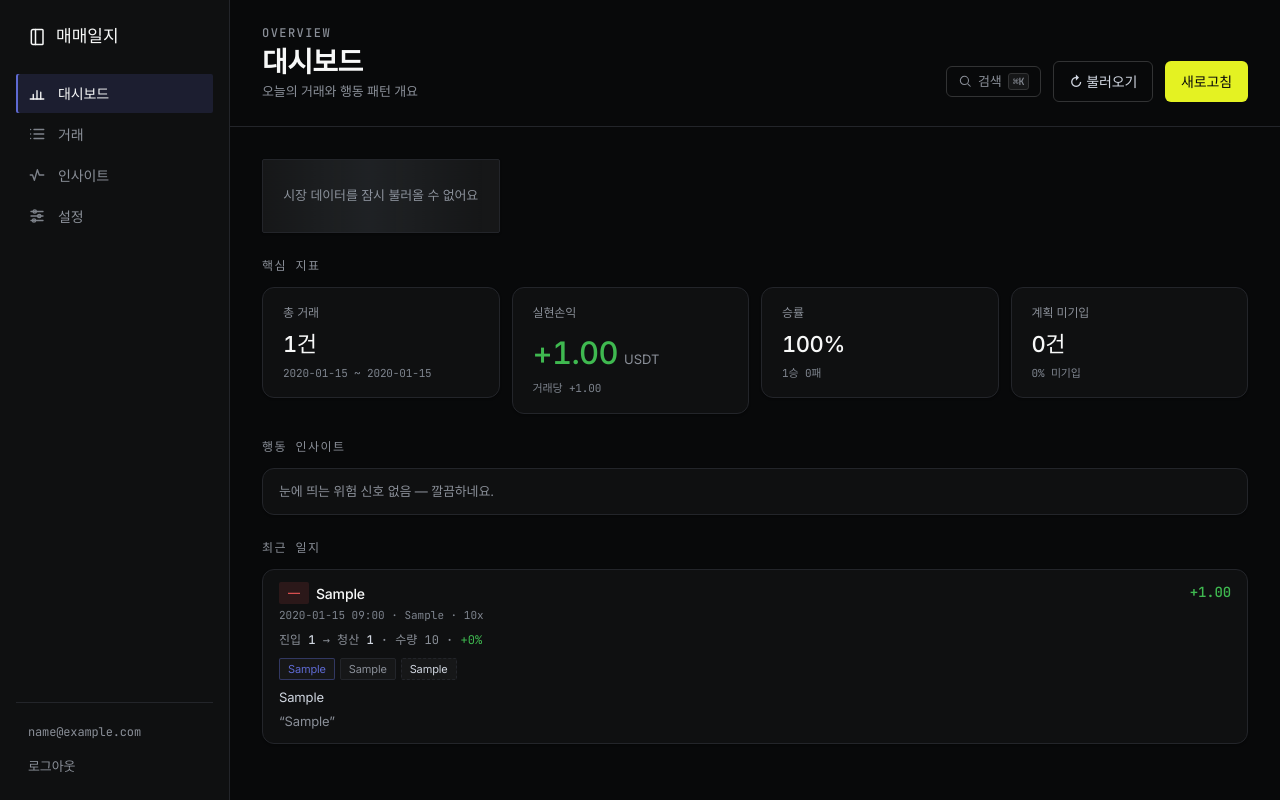
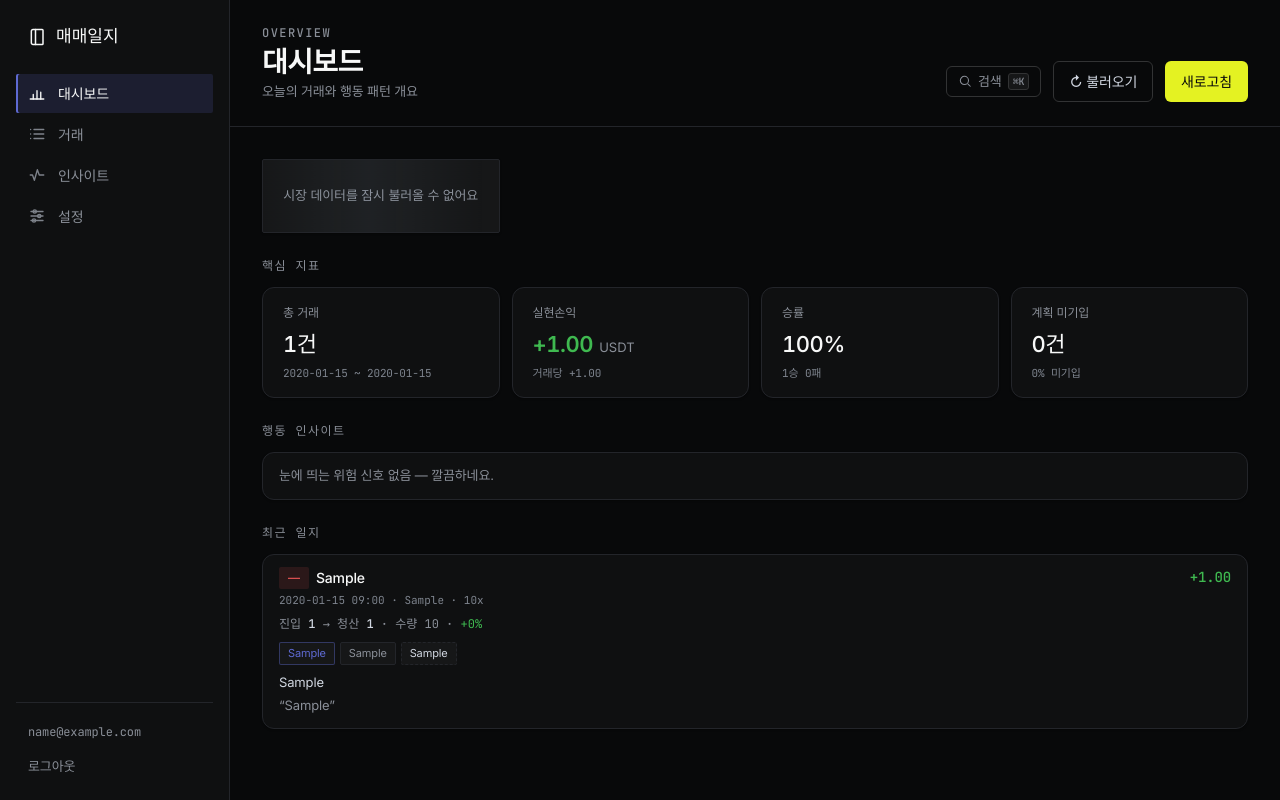
Before and after one commit to adrm-bot/trading-journal, a FastAPI app: page /app in a window 1280 px wide. Run offline with FastAPI, Linux system fonts and the light colour scheme; the visitor is signed in with stand-in values (Sample User, id 1); tables that the repository leaves empty hold one stand-in row (values such as "Sample post"); data that the repository does not hold is empty; parts of the project's set-up code (start-up, migrations or seed data) failed here and were passed over.

Commit message:
fix: 스탯 카드 4칸 크기 균일 — 폭·높이 통일, hero 강조는 굵기로
사용자 "카드크기가 다 다르네". 실측: hero(실현손익) 246x126, 나머지 230x111.
원인 = hero val 31px의 긴 숫자(+22700.17, nowrap 205px)가 repeat(4,1fr)의
1fr(=minmax(auto,1fr)) 컬럼을 밀어내 폭이 커지고, align-items:start라 높이도 제각각.

수정(app.css만):
- .cards: repeat(4,1fr) → repeat(4,minmax(0,1fr)) + align-items:start 제거.
  minmax(0,…)로 넓은 hero 숫자가 컬럼 폭을 못 늘리게 → 4칸 동일 폭, 기본 stretch로 동일 높이.
- .stat.hero .val: font-size:31px → font-weight:600. 실현손익 강조를 '크기' 대신
  '굵기+색(pos/neg)'으로. 크기 차이가 없어 박스 균일 유지, 숫자 길이에 강건.

검증(하니스 실측): 데스크탑 234x111 x4 동일 · 2col 370 · 1col 448 모두 동일 w/h·오버플로0.
견고성: 5·6·7자릿수 P&L(+122700 / -1234567.89)도 오버플로 없이 폭 유지(31px였으면 깨짐). JS·콘솔0.

Co-Authored-By: Claude Opus 4.8 <noreply@anthropic.com>

```diff
--- a/app/static/app.css
+++ b/app/static/app.css
@@ -110,13 +110,13 @@ a{color:inherit;text-decoration:none}
 
 /* ---- cards & grid ---- */
 .grid{display:grid;gap:var(--s3)}
-.cards{display:grid;grid-template-columns:repeat(4,1fr);gap:var(--s3);align-items:start}
+.cards{display:grid;grid-template-columns:repeat(4,minmax(0,1fr));gap:var(--s3)}  /* minmax(0,1fr): 넓은 hero 숫자가 컬럼 폭을 밀어내지 않게 — 4칸 동일 폭. 기본 align-items:stretch로 동일 높이 */
 #view-dashboard .cards{margin-top:var(--s6)}  /* 스켈레톤 등 라벨 없는 경우의 섹션 여백 */
 #view-dashboard .section-title + .cards{margin-top:0}  /* '핵심 지표' 라벨이 앞서면 라벨 마진(24/0/12)이 간격 담당 — 이중 여백 방지 */
 .card{background:var(--card);border:1px solid var(--line);border-radius:var(--r-card);padding:var(--s4) var(--s5);box-shadow:var(--inset)}
 .stat .label{color:var(--muted);font-size:var(--fs-xs)}
 .stat .val{font-family:var(--f-display);font-size:22px;font-weight:510;margin-top:6px;color:var(--ice);letter-spacing:-.02em;white-space:nowrap}
-.stat.hero .val{font-size:31px;margin-top:8px}
+.stat.hero .val{font-weight:600}  /* 실현손익 강조는 크기 대신 굵기+색(pos/neg)으로 — 박스 균일 유지, 숫자 길이에 강건 */
 .stat .val .unit{font-size:var(--fs-sm);color:var(--muted);font-weight:400;margin-left:6px;letter-spacing:0}
 .stat .val.neg{color:var(--ember)} .stat .val.pos{color:var(--mint)}
 .section-title{margin:var(--s6) 0 var(--s3)}
```
